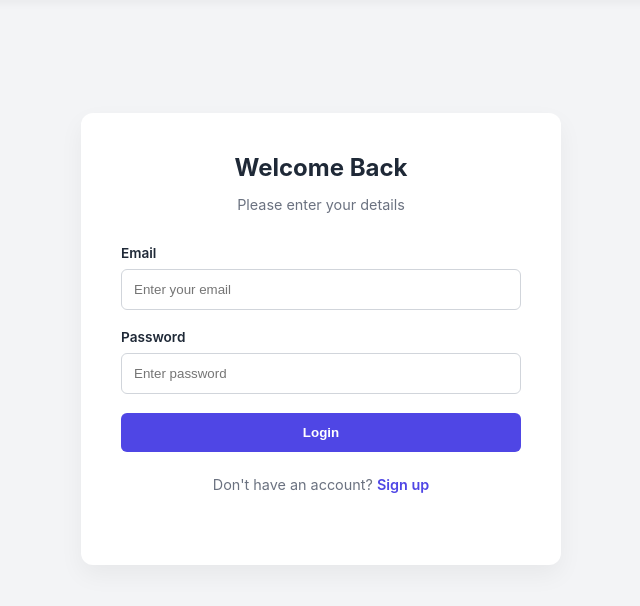
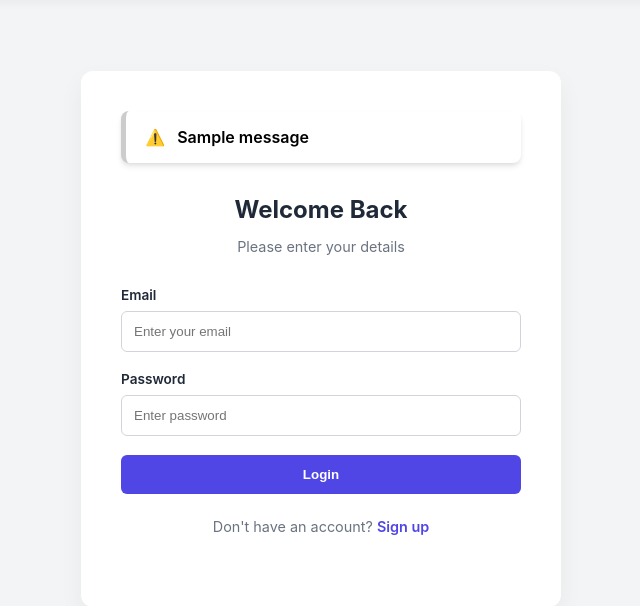
Before and after one commit to auwalcodes2007/flask_practice, a Flask app: page /login in a window 1280 px wide. Shown: the part 61-667 px from the top of the page, without its empty margins (319-959 px from the left). Run offline with Flask 3, Linux system fonts and the light colour scheme; tables that the repository leaves empty hold one stand-in row (values such as "Sample post"); one stand-in notice (Sample message) is shown.

Commit message:
perf: improved error messages for better ui

```diff
--- a/app.py
+++ b/app.py
@@ -1,4 +1,4 @@
-from flask import Flask, render_template, redirect, url_for
+from flask import Flask, render_template, redirect, url_for, flash
 from flask_sqlalchemy import SQLAlchemy
 from sqlalchemy.orm import DeclarativeBase, Mapped, mapped_column
 from forms import RegisterForm, LoginForm
@@ -77,8 +77,7 @@ def login():
             login_user(user)
             return redirect(url_for('dashboard'))
         else:
-
-            print("Invalid credentials")
+            flash("Sorry, invalid credentials")
     return render_template("login.html", form=form)
 
 # Create Dashboard route
--- a/static/style.css
+++ b/static/style.css
@@ -296,3 +296,62 @@ p {
     border-radius: 8px;
     border: 1px solid #e5e7eb;
 }
+
+
+/* Styling for flash error messages */
+/* Container for the messages */
+.flashes {
+    list-style: none;
+    padding: 0;
+    margin: 0 0 1.5rem 0; /* Space before the 'Welcome Back' text */
+    width: 100%;
+}
+
+/* Individual alert box */
+.flashes li {
+    padding: 0.8rem 1rem;
+    border-radius: 8px;
+    margin-bottom: 0.5rem;
+    font-size: 0.85rem;
+    font-weight: 500;
+    text-align: center;
+    border: 1px solid transparent;
+}
+
+/* Specific category colors (Modern & Muted) */
+/* Container spacing */
+.flashes-container {
+    margin-bottom: 2rem;
+    width: 100%;
+}
+
+/* The modern alert box */
+.flash-alert {
+    display: flex;
+    align-items: center;
+    gap: 12px;
+    padding: 1rem 1.2rem;
+    border-radius: 8px;
+    background: #fff; /* White background for better contrast */
+    box-shadow: 0 4px 6px -1px rgba(0, 0, 0, 0.1), 0 2px 4px -1px rgba(0, 0, 0, 0.06);
+    border-left: 5px solid #ccc; /* Default side accent */
+    animation: slideIn 0.3s ease-out;
+}
+
+/* Error specific styling */
+.error, .danger {
+    background-color: #fff5f5;
+    border-left-color: #e53e3e; /* Deep Red side bar */
+    color: #c53030; /* Bold Red text */
+}
+
+.alert-message {
+    font-size: 1rem;
+    font-weight: 600;
+}
+
+/* Subtle entrance animation */
+@keyframes slideIn {
+    from { opacity: 0; transform: translateY(-10px); }
+    to { opacity: 1; transform: translateY(0); }
+}
--- a/templates/denied.html
+++ b/templates/denied.html
@@ -11,7 +11,7 @@
 
         <div style="margin-top: 2rem; display: flex; flex-direction: column; gap: 10px;">
             <a href="{{ url_for('login') }}" class="btn">Login to Continue</a>
-            <a href="/" style="color: var(--text-muted); text-decoration: none; font-size: 0.9rem;">Back to Home</a>
+            <a href="{{ url_for('home') }}" style="color: var(--text-muted); text-decoration: none; font-size: 0.9rem;">Back to Home</a>
         </div>
     </div>
 </div>
--- a/templates/login.html
+++ b/templates/login.html
@@ -5,6 +5,20 @@
     <div class="form-container">
         <form action="{{ url_for('login') }}" method="POST" class="auth-form">
             {{ form.csrf_token }}
+            {% with messages = get_flashed_messages(with_categories=true) %}
+            {% if messages %}
+                <div class="flashes-container">
+                {% for category, message in messages %}
+                    <div class="flash-alert {{ category }}">
+                    <span class="alert-icon">⚠️</span>
+                    <span class="alert-message">{{ message }}</span>
+                    </div>
+                {% endfor %}
+                </div>
+            {% endif %}
+            {% endwith %}
+
+
             <h2>Welcome Back</h2>
             <p>Please enter your details</p>
 
```
